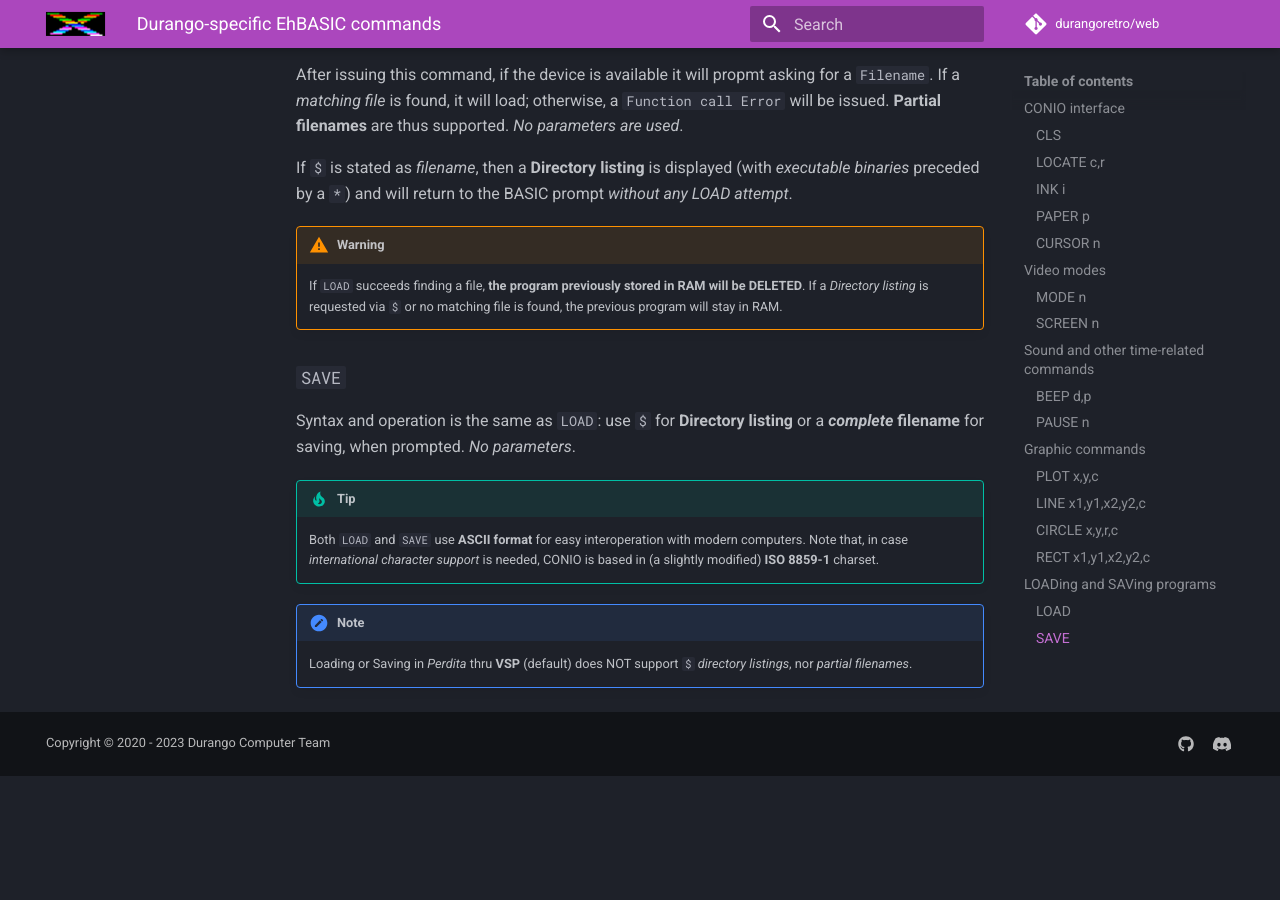
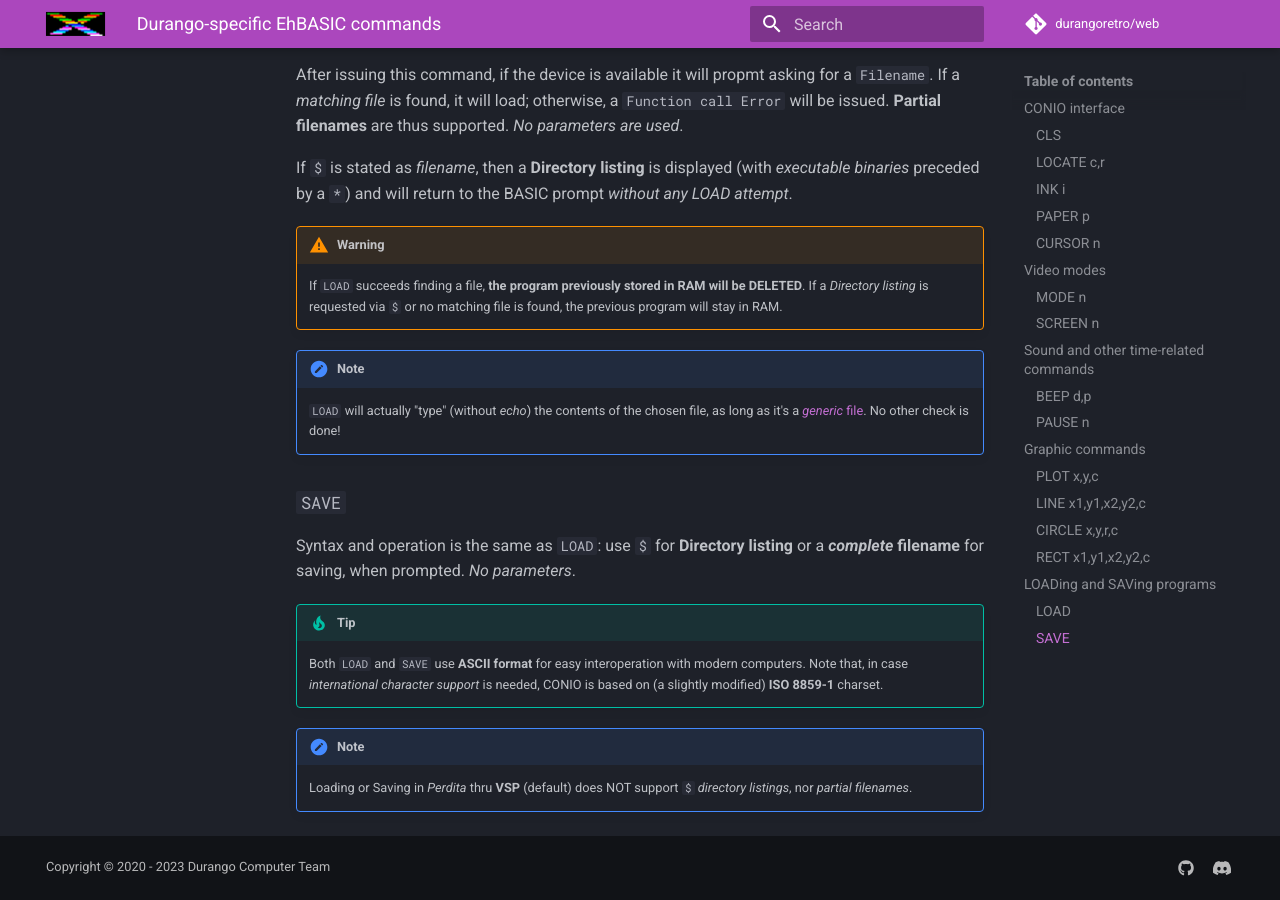
Before and after one commit to durangoretro/web, an MkDocs documentation site: the page built from docs/software/ehbasic.md, in a window 1280 px wide and 900 px high, scrolled down 4230 px. Built offline with MkDocs 1.6.1 and Material for MkDocs 9.7.7, drawn with Linux system fonts in a browser that asks for light colours; comment, search, counter and statistics services are not loaded; before the commit the page ends 5006 px from its top, so only the background shows below that.

Commit message:
fix ASCII saving and generic file LOAD

```diff
--- a/docs/software/ehbasic.md
+++ b/docs/software/ehbasic.md
@@ -147,13 +147,17 @@ to the BASIC prompt _without any LOAD attempt_.
 
 	If `LOAD` succeeds finding a file, **the program previously stored in RAM will be DELETED**. If a _Directory listing_ is requested via `$` or no matching file is found, the previous program will stay in RAM.
 
+!!! note
+
+	`LOAD` will actually "type" (without _echo_) the contents of the chosen file, as long as it's a [_generic_ file](filesys.md). No other check is done!
+
 ### `SAVE`
 
 Syntax and operation is the same as `LOAD`: use `$` for **Directory listing** or a **_complete_ filename** for saving, when prompted. _No parameters_.
 
 !!! tip
 
-	Both `LOAD` and `SAVE` use **ASCII format** for easy interoperation with modern computers. Note that, in case _international character support_ is needed, CONIO is based in (a slightly modified) **ISO 8859-1** charset.
+	Both `LOAD` and `SAVE` use **ASCII format** for easy interoperation with modern computers. Note that, in case _international character support_ is needed, CONIO is based on (a slightly modified) **ISO 8859-1** charset.
 
 !!! note
 
```
